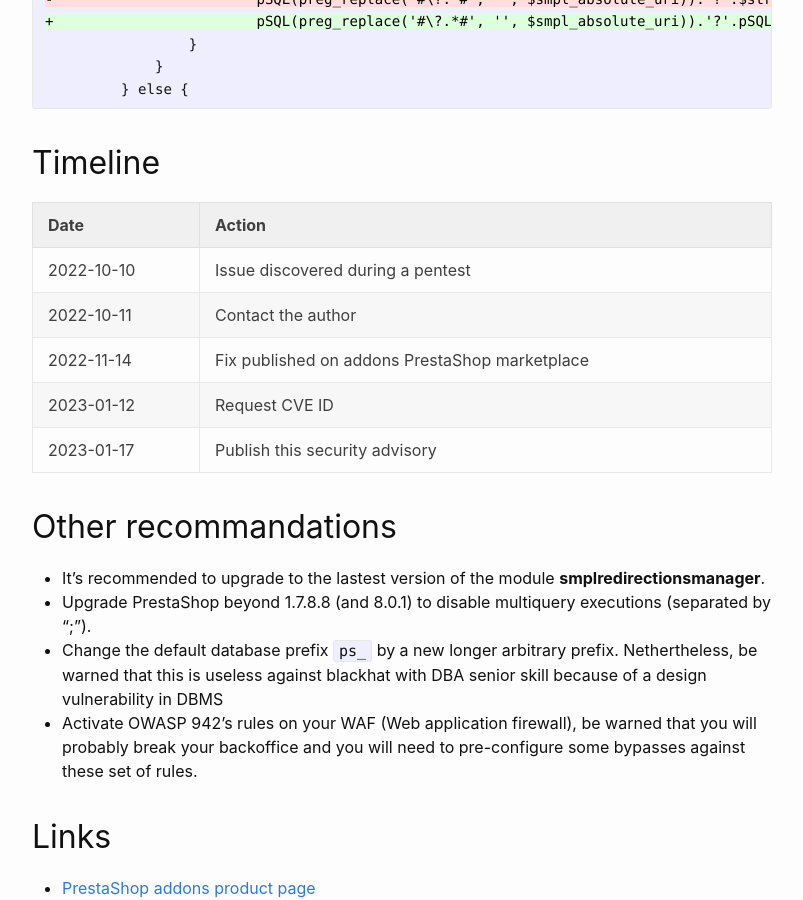
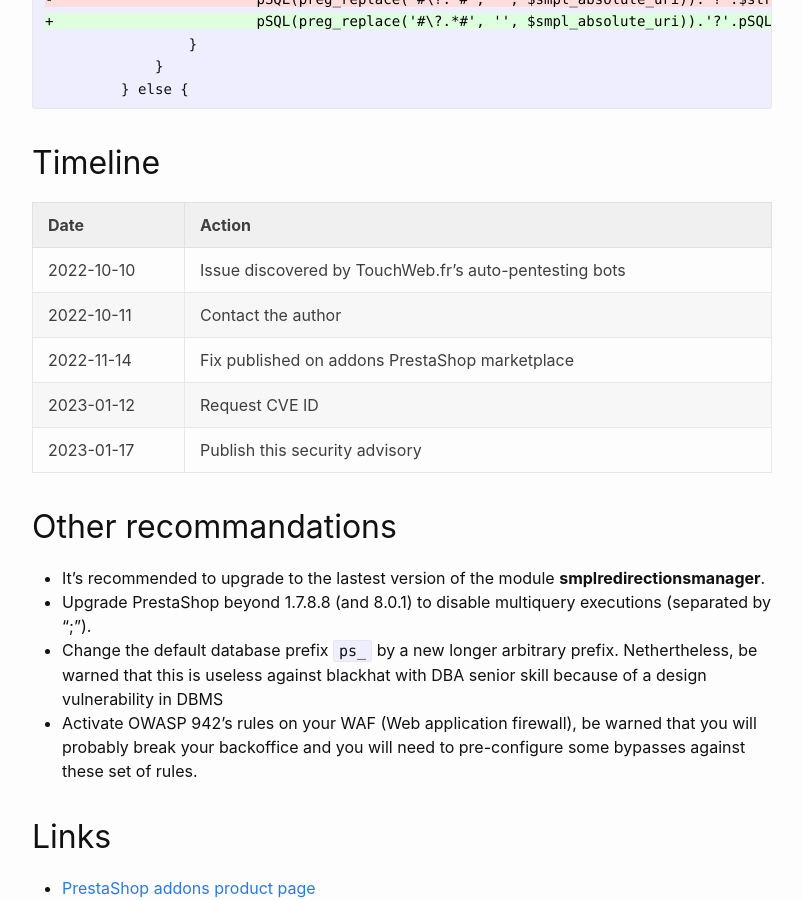
Before and after one commit to friends-of-presta/security-advisories, a Jekyll site: the page built from _posts/2023-01-17-smplredirectionsmanager.md, in a window 1280 px wide and 900 px high, scrolled down 1777 px. Shown: the whole window, without its empty margins (238-1041 px from the left). Built offline with Jekyll 4.4.1, drawn with Linux system fonts in a browser that asks for light colours.

Commit message:
Update 2023-01-17-smplredirectionsmanager.md

```diff
--- a/_posts/2023-01-17-smplredirectionsmanager.md
+++ b/_posts/2023-01-17-smplredirectionsmanager.md
@@ -76,7 +76,7 @@ This vulnerability permits altering the shop’s database.
 
 | Date | Action |
 |--|--|
-| 2022-10-10 | Issue discovered during a pentest |
+| 2022-10-10 | Issue discovered by TouchWeb.fr's auto-pentesting bots |
 | 2022-10-11 | Contact the author |
 | 2022-11-14 | Fix published on addons PrestaShop marketplace |
 | 2023-01-12 | Request CVE ID |
```
